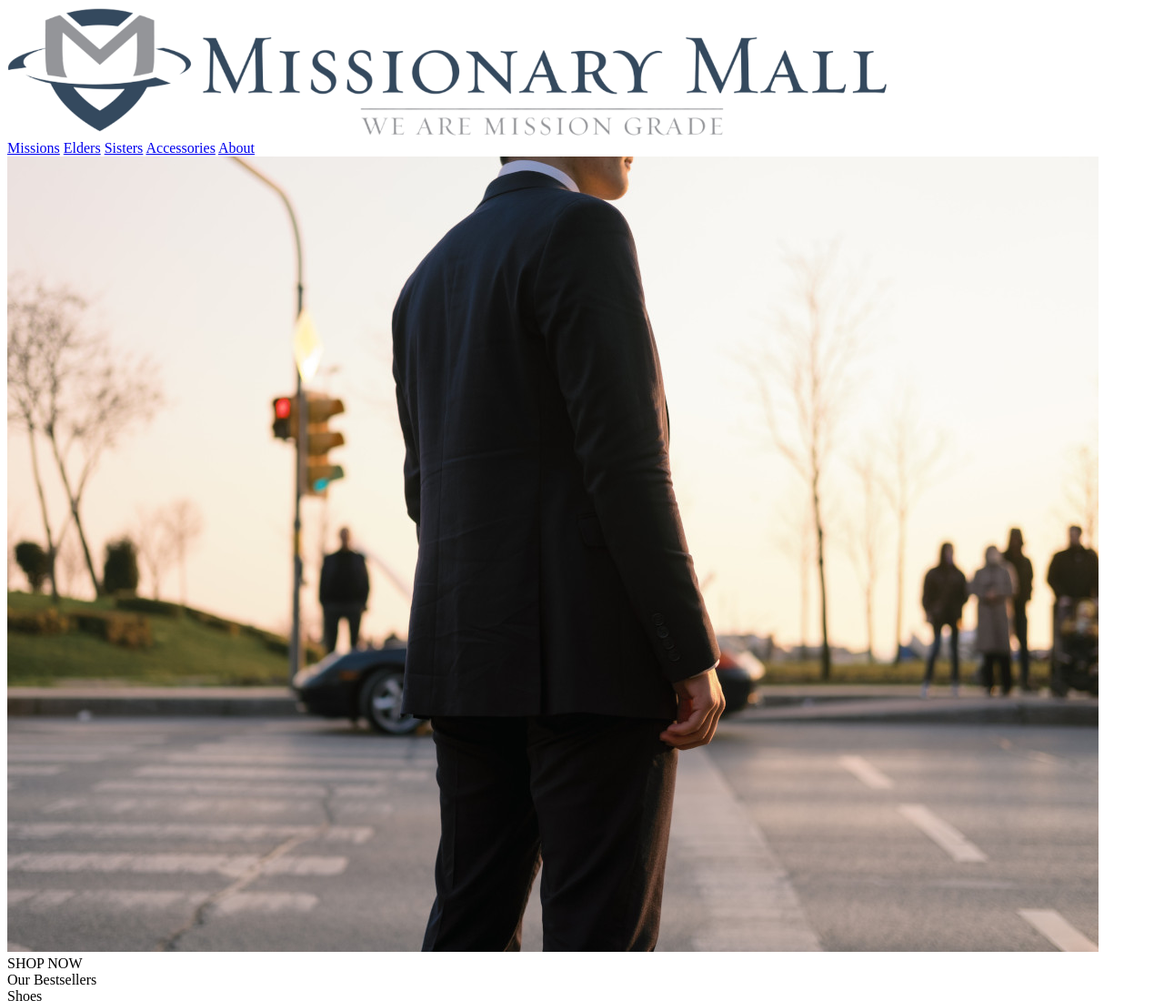
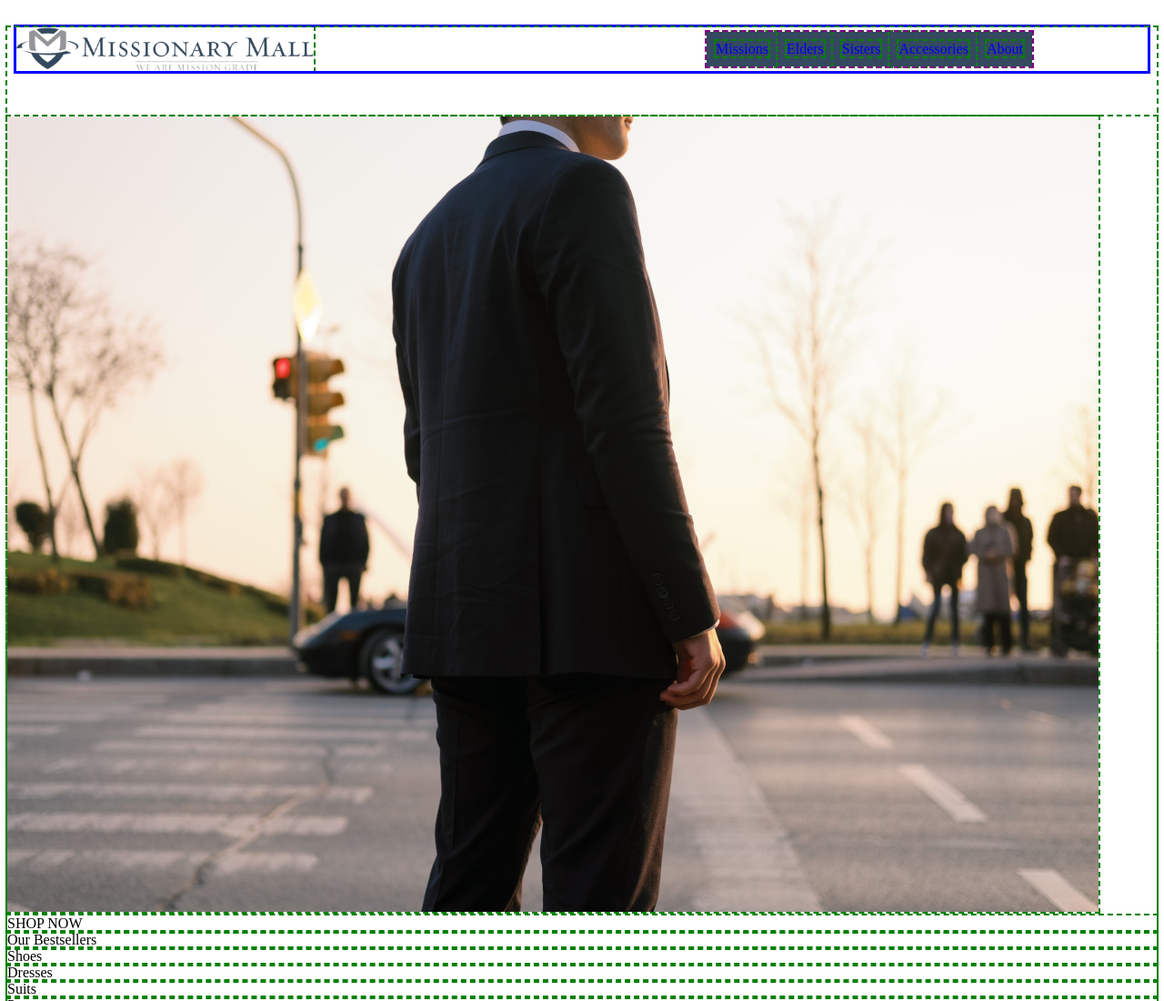
Before and after one commit to aarontheo/aarontheo.github.io, a plain HTML site: page mmall-proto-site/homepage.html in a window 1280 px wide. Shown: the top 1100 px of the page at 91% size. Drawn offline with Linux system fonts and the light colour scheme; a web font is replaced by a local one.

Commit message:
Started CSS for header

```diff
--- a/mmall-proto-site/homepage.html
+++ b/mmall-proto-site/homepage.html
@@ -6,18 +6,18 @@
     <meta http-equiv="X-UA-Compatible" content="IE=edge">
     <meta name="viewport" content="width=device-width, initial-scale=1.0">
     <title>MissionaryMall - Homepage</title>
-    <link rel="stylesheet" href="styles/style.css">
+    <link rel="stylesheet" href="/mmall-proto-site/styles/style.css">
 </head>
 
 <body>
     <div id="header">
         <img src="/mmall-proto-site/images/optimized_MM LOGO Transparent.png" alt="The MissionaryMall Logo">
         <div id="nav-buttons">
-            <a href="#">Missions</a>
-            <a href="#">Elders</a>
-            <a href="#">Sisters</a>
-            <a href="#">Accessories</a>
-            <a href="#">About</a>
+            <div class="nav-button"><a href="#">Missions</a></div>
+            <div class="nav-button"><a href="#">Elders</a></div>
+            <div class="nav-button"><a href="#">Sisters</a></div>
+            <div class="nav-button"><a href="#">Accessories</a></div>
+            <div class="nav-button"><a href="#">About</a></div>
         </div>
     </div>
     <div id="page-content">
@@ -26,7 +26,6 @@
                 id="hero-img">
             <div id="calltoaction">SHOP NOW</div>
         </section>
-    </div>
         <div class="label">Our Bestsellers</div>
         <div id="featured-products">
             <div class="featured-product">Shoes</div>
@@ -47,6 +46,7 @@
             laborum.
             </p>
         </div>
+    </div>
     <div id="footer">
         <a href="">Privacy Policy</a>
         <a href="">Jobs/Hiring</a>
--- a/mmall-proto-site/styles/style.css
+++ b/mmall-proto-site/styles/style.css
@@ -0,0 +1,90 @@
+@import url('https://fonts.googleapis.com/css?family=IM+Fell+French+Canon+SC|Lato');
+@import url('https://fonts.googleapis.com/css2?family=Montserrat:wght@300&family=Raleway:wght@500;600&display=swap');
+
+/* Fonts:
+    font-family: 'Montserrat', sans-serif;
+    font-family: 'Raleway', sans-serif;
+*/
+
+/* MMall Charcoal:
+#34495e - default
+#24394e - dark
+#14293e - darker
+#86BBD8 - accent
+#F5E9E2 - background/base
+*/
+
+:root {
+    /* change the values below to your colors from your palette */
+    --mmall-charc1: #34495e   ;
+    --mmall-charc2: #24394e ;
+    --mmall-charc3: #24394e;
+    --mmall-slate1: #396E94;
+    --mmall-slate2: #86BBD8;
+    --base-color: #F5E9E2;
+
+    /* change the values below to your chosen font(s) */
+    --heading-font: 'Raleway',"IM Fell French Canon SC";
+    --paragraph-font: 'Montserrat', Helvetica, sans-serif;
+
+    /* these colors below should be chosen from among your palette colors above */
+    --headline-color-on-white: --mmall-slate1;  /* headlines on a white background */
+    --headline-color-on-color: white; /* headlines on a colored background */
+    --paragraph-color-on-white: --mmall-slate1; /* paragraph text on a white background */
+    --paragraph-color-on-color: white; /* paragraph text on a colored background */
+    --paragraph-background-color: --mmall-slate1;
+    --nav-link-color: var(--mmall-slate2);
+    --nav-background-color: var(--mmall-charc1);
+    --nav-hover-link-color: white;
+    --nav-hover-background-color: var(--mmall-slate1);
+  }
+
+* {
+    outline: 2px dashed green;
+}
+
+a {
+    text-decoration: none;
+}
+
+#header {
+    margin: 30px 10px 50px;
+    height: 3em;
+    outline: 3px solid blue;
+    display: grid;
+    grid-template-columns: 1fr auto 1fr;
+    column-gap: 10px;
+    align-items: center;
+}
+
+#header img {
+    height: 3em;
+    max-width: 100%;
+    object-fit: scale-down;
+}
+
+#nav-buttons {
+    outline-color: purple;
+    margin: auto;
+    grid-column-start: 3;
+    grid-column-end: 4;
+    display: flex;
+}
+
+.nav-button{
+    max-width: 100px;
+    padding: 10px;
+    text-align: center;
+    vertical-align: middle;
+    color: var(--nav-link-color);
+    background-color: var(--nav-background-color);
+}
+
+.nav-button:hover {
+    color: var(--nav-hover-link-color);
+    background-color: var(--nav-hover-background-color);
+}
+
+#page-content {
+    width:100%;
+}
```
Lines whose indentation alone changed are shown as unchanged.
